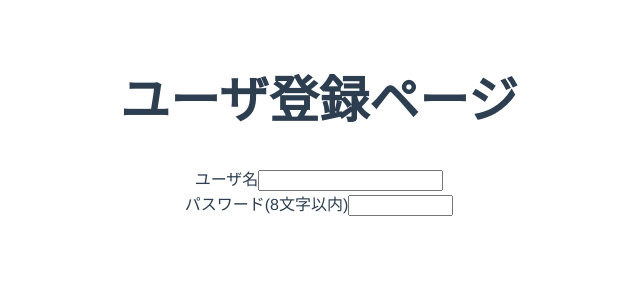
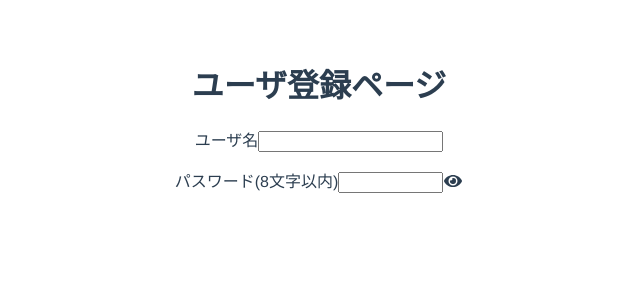
Before and after one commit to hase-maiko/app_room, a Vue app in the folder roomapp/: page /user in a window 1280 px wide. Shown: the top 300 px of the page, without its empty margins (321-961 px from the left). Built offline with nearby package versions, Linux system fonts and the light colour scheme; what vuefire would draw is missing.

Commit message:
password change

```diff
--- a/roomapp/src/views/User.vue
+++ b/roomapp/src/views/User.vue
@@ -3,15 +3,15 @@
     <h1 class="js-title">ユーザ登録ページ</h1>
     <form>
       <div class="form-group">
+        <p class="form-clm">
           <label for="name">ユーザ名</label>
           <input type="text" class="form-control" id="name">
-      <br>
-
+        </p>
+        <p>
           <label for="pass">パスワード(8文字以内)</label>
           <input type="password" name="pass" size="10" maxlength="8" id="pass">
-      <span class="field-icon">
-        <i toggle="password-field" class="mdi mdi-eye toggle-password"></i>
-    </span>
+          <span class="field-icon js-toggle-password"><fa icon="eye" class="passVisible fa-fw" /><fa icon="eye-slash" class="passHidden fa-fw" /></span>
+        </p>
       </div>
     </form>
   </div>
@@ -21,7 +21,28 @@
 <script>
 export default {
   mounted: function() {
-    $('.js-title').css('font-size','50px');
+    // パスワードの表示・非表示切替
+    $(".js-toggle-password").click(function () {
+      console.log("aaa");
+      // iconの切り替え
+      $(this).children().toggleClass("passHidden passVisible");
+      // 入力フォームの取得
+        let input = $(this).prev("input");
+        // type切替
+        if (input.attr("type") == "password") {
+            input.attr("type", "text");
+        } else {
+            input.attr("type", "password");
+        }
+    });
   }
 }
 </script>
+<style>
+.passHidden {
+  display:none;
+}
+.passVisible {
+  display: inline;
+}
+</style>
```
Also changed, not shown: roomapp/src/main.js (+6 -8 lines). Lines whose indentation alone changed are shown as unchanged.
